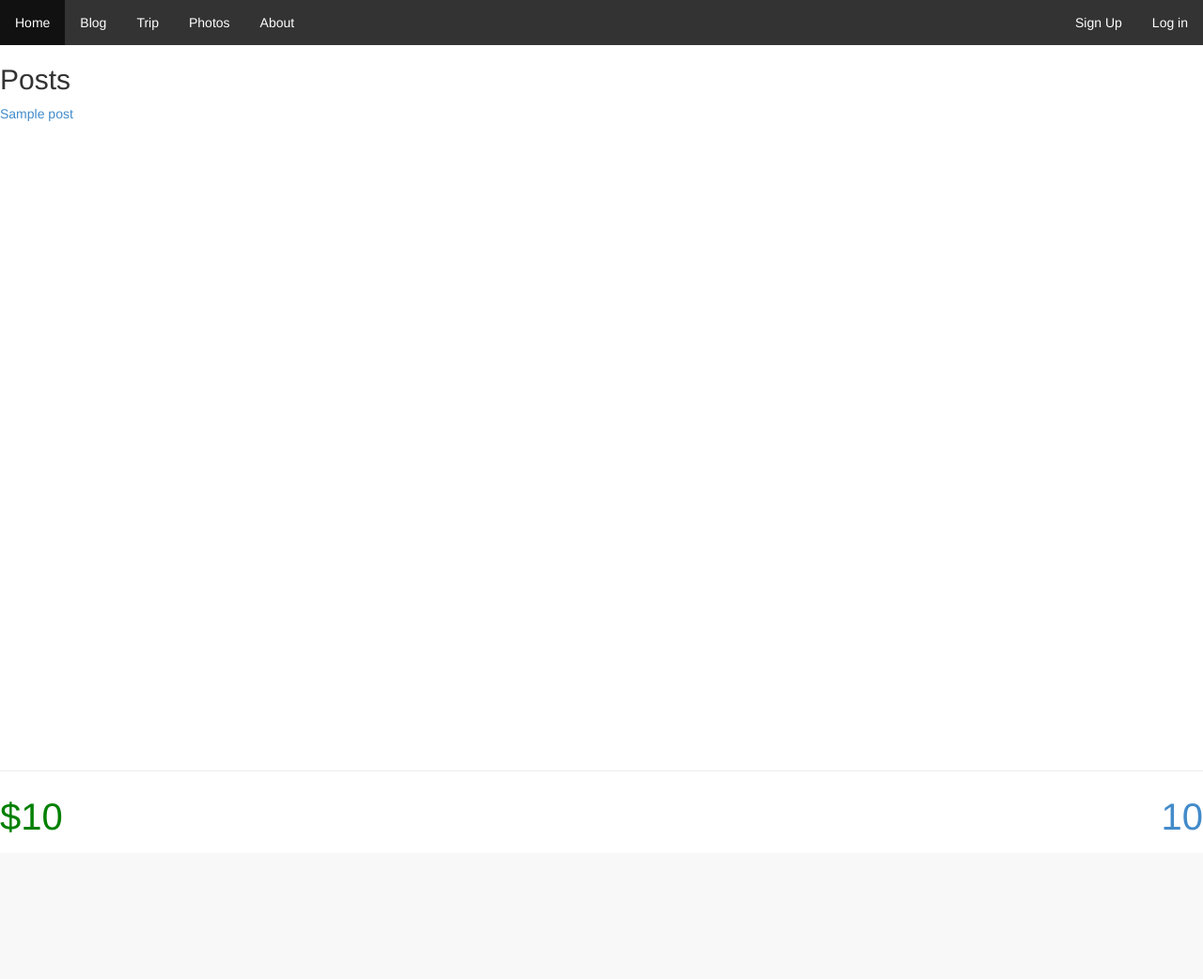
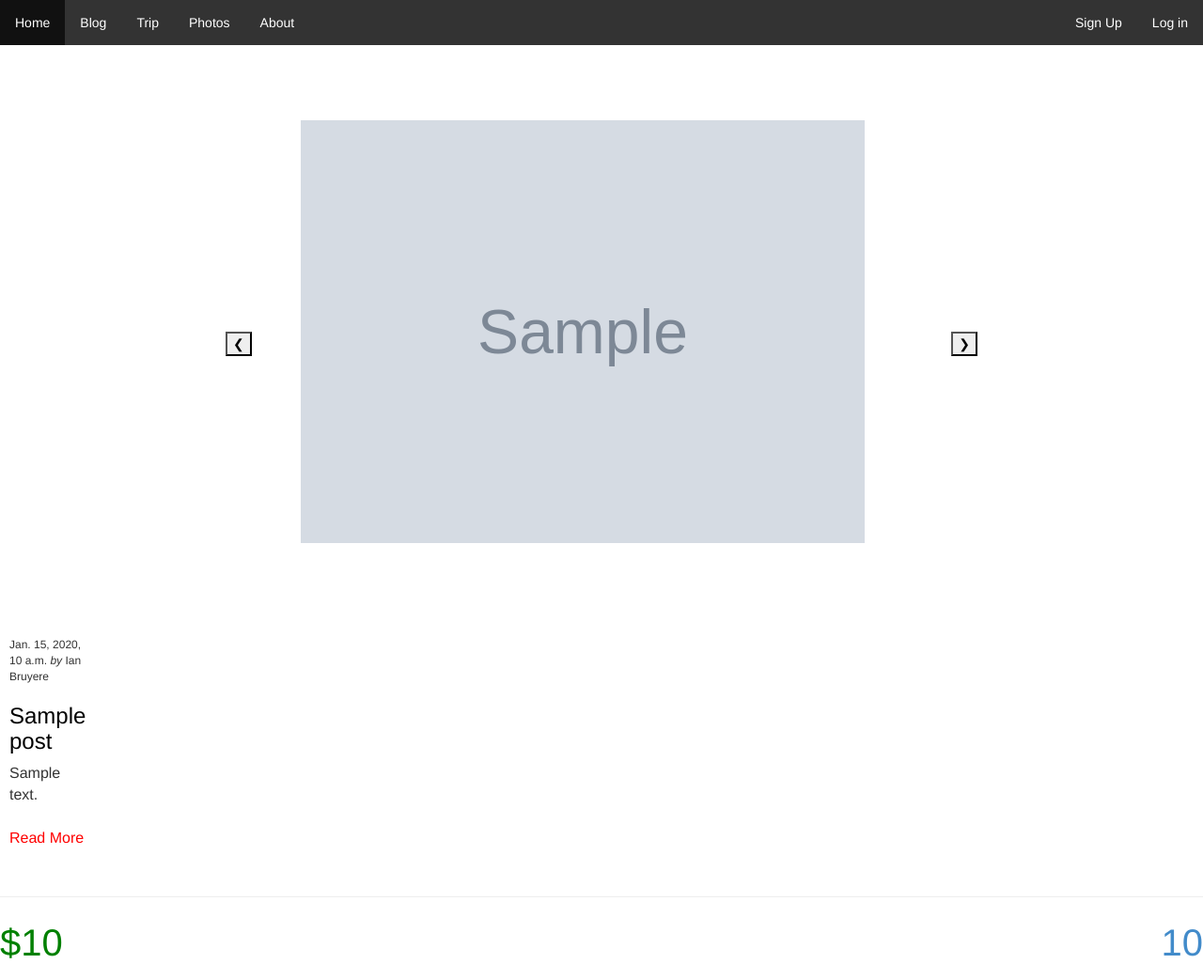
Before and after one commit to ianbruyere/blog_old, a Django app: template app/templates/app/index.html in a window 1280 px wide. Shown: the whole page at 94% size. Before the commit the page ends 886 px from the top, so only its background shows below. Run offline with Django 3.2, Linux system fonts and the light colour scheme; the template is opened without the code that fills it: most values are stand-ins (such as "Sample title", 1, 10 or a date in 2020); grey boxes marked "Sample" are stand-in pictures; some libraries are stand-ins or nearby versions.

Commit message:
css styling for index and blog posts

```diff
--- a/app/static/app/content/site.css
+++ b/app/static/app/content/site.css
@@ -169,3 +116,91 @@ input[type="checkbox"].input-validation-error {
 	color: rgb(255, 153, 0);
 	font-size: 40px
 }
+
+/*Index Page Main display Info*/
+.indexFlexContainer {
+    display: flex;
+    flex-wrap: wrap;
+}
+
+#photoBillboard {
+    display: flex;
+    align-items: center;
+    justify-content: center;
+    width: 100%;
+}
+
+.image-slide {
+    width: 80vh;
+    margin: 10vh;
+    position: relative;
+    max-width: 75%;
+}
+
+.image-container {
+    position:relative;
+}
+
+.display-left {
+    position: absolute;
+    left: 0px;
+    top: 50%;
+}
+
+.display-right {
+    position: absolute;
+    right: 0px;
+    top: 50%;
+}
+
+/*Blog Post Selection Display: How they are displayed to be selected*/
+
+.blogMain {
+    display: flex;
+    flex-wrap: wrap;
+}
+
+.blogEntry {
+    background-color: white;
+    flex: 0 1 calc(25% - 20px);
+    margin: 20px 10px 20px 10px;
+
+}
+
+.metaInfo {
+    font-size: 12px;
+}
+
+.blogEntryHeader {
+    font-size: 24px;
+}
+
+.blogEntryHeader > a {
+    color:black;
+    text-decoration: none;
+}
+
+.blogEntryHeader > a:hover {
+    transition: .5s;
+    opacity: .6;
+}
+.entry-content {
+    font-size: 16px;
+}
+
+.read-more-link {
+    color: red;
+}
+
+/*How the Actual Blog Post Is Displayed when selected for reading*/
+.post_flex_container {
+    display: flex;
+    flex-wrap: wrap;
+    align-items: center;
+    justify-content: center;
+}
+
+.post_flex_item {
+    flex: 1 1 800px;
+    max-width: 50%;
+}
--- /dev/null
+++ b/app/static/app/scripts/index.js
@@ -0,0 +1,17 @@
+var slideIndex = 1;    showDivs(slideIndex);
+
+function plusDivs(n) {
+    showDivs(slideIndex += n);
+}
+
+
+function showDivs(n) {
+    var i;
+    var x = document.getElementsByClassName("image-slide");
+    if (n > x.length) { slideIndex = 1 }
+    if (n < 1) { slideIndex = x.length };
+    for (i = 0; i < x.length; i++) {
+        x[i].style.display = "none";
+    }
+    x[slideIndex - 1].style.display = "block";
+}
--- a/app/templates/app/index.html
+++ b/app/templates/app/index.html
@@ -1,17 +1,41 @@
 {% extends "app/layout.html" %}
 
 {% block content %}
+<div class="indexFlexContainer">
+    <div id="photoBillboard">
+        <div class="image-container">
+        {% for image in images %}
+          <img class="image-slide" src="{{MEDIA_URL}}{{image.image.url}}" />
+        {% endfor %}
 
-<h2>Posts</h2>
-{% if posts %}
-      {% for post in posts %}
-         <div class="gallery">
-              <a href="{{ post.get_absolute_url }}">{{ post.title }}</a>
-         </div>
+          <button class="display-left" onclick="plusDivs(-1)">&#10094;</button>
+          <button class="display-right" onclick="plusDivs(+1)">&#10095;</button>
+        </div>
+    </div>
+    <div class="blogMain">
+   {% for post in posts %}
+    <div class="blogEntry">
+        <div class="blogEntry-MetaInfo">
+            <span class="metaInfo"><time class="time-date-blog-entry-posted" >{{post.datePosted}}</time> <i>by</i> Ian Bruyere</span>
+        </div>
+        <div class="blogEntryTitle"><h2 class="blogEntryHeader"><a href="{{post.get_absolute_url}}">{{post.title}}</a></h2></div>
+        <div class="entry-content">
+          <p>
+              {% autoescape off %}
+              {{ post.body|truncatechars:175 }}
+              {% endautoescape %}
+              <br/>
+              <br />
+              <span><a class="read-more-link" href="{{ post.get_absolute_url }}">Read More</a></span>
+          </p>
+        </div>
+    </div>
+  {% endfor %}
+    </div>
+</div>
 
-      {% endfor %}
-{% else %}
-  <p>There are no posts.</p>
-{% endif %}
+{% block scripts %}
+<script src="/static/app/scripts/index.js" ></script>
+{% endblock %}
 
 {% endblock %}
--- a/app/views.py
+++ b/app/views.py
@@ -35,8 +35,8 @@ def home(request):
         {
             'title':'Home Page',
             'year':datetime.now().year,
-            'categories': Category.objects.all(),
-            'posts' : BlogPost.objects.all()[:5]
+            'images': Photo.objects.filter(is_cover_photo=True).order_by('date_created')[:4],
+            'posts' : BlogPost.objects.all()[:8]
         }
     )
 
```
Also changed, not shown: other parts of app/static/app/content/site.css (+0 -53 lines), app/templates/blogs/blogMainPage.html (+19 -22 lines).
